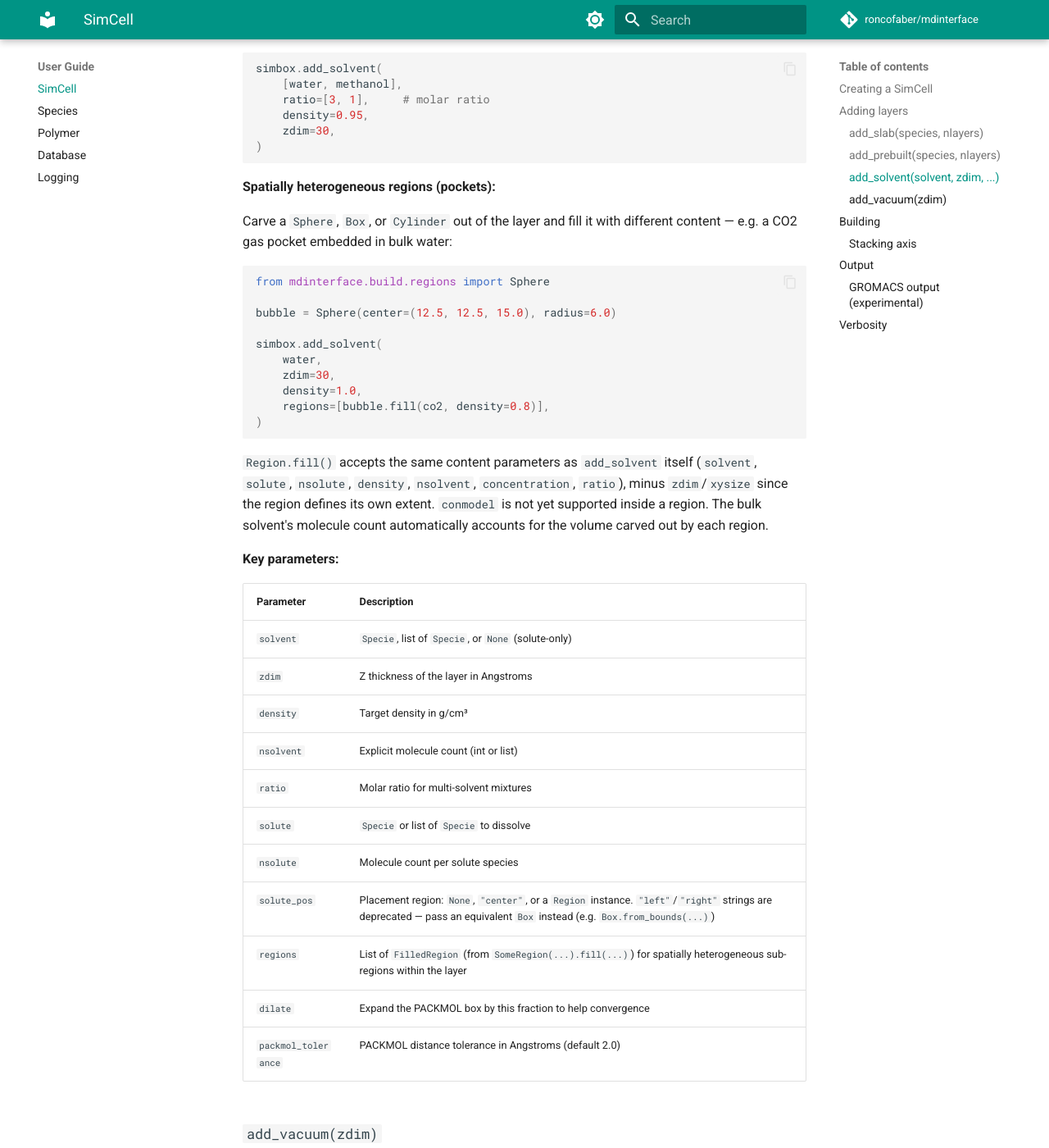
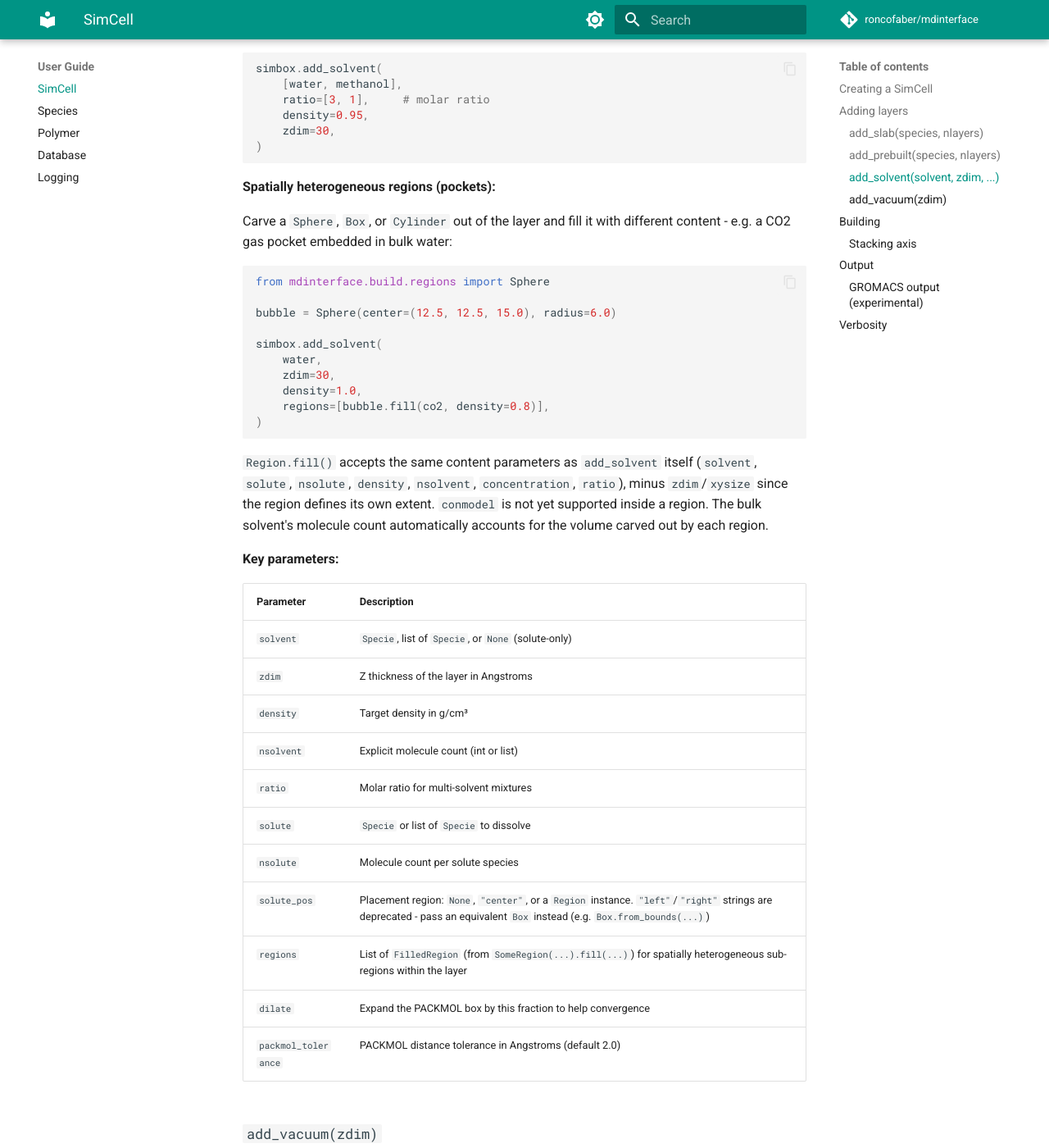
Before and after one commit to roncofaber/mdinterface, an MkDocs documentation site: the page built from docs/guide/simcell.md, in a window 1280 px wide and 1400 px high, scrolled down 1780 px. Shown: the whole window at 82% size. Built offline with MkDocs 1.6.1 and Material for MkDocs 9.7.7, drawn with Linux system fonts in a browser that asks for light colours; comment, search, counter and statistics services are not loaded.

````diff
--- a/docs/guide/simcell.md
+++ b/docs/guide/simcell.md
@@ -75,7 +75,7 @@ simbox.add_solvent(
 
 **Spatially heterogeneous regions (pockets):**
 
-Carve a `Sphere`, `Box`, or `Cylinder` out of the layer and fill it with different content — e.g.
+Carve a `Sphere`, `Box`, or `Cylinder` out of the layer and fill it with different content - e.g.
 a CO2 gas pocket embedded in bulk water:
 
 ```python
@@ -107,7 +107,7 @@ molecule count automatically accounts for the volume carved out by each region.
 | `ratio` | Molar ratio for multi-solvent mixtures |
 | `solute` | `Specie` or list of `Specie` to dissolve |
 | `nsolute` | Molecule count per solute species |
-| `solute_pos` | Placement region: `None`, `"center"`, or a `Region` instance. `"left"`/`"right"` strings are deprecated — pass an equivalent `Box` instead (e.g. `Box.from_bounds(...)`) |
+| `solute_pos` | Placement region: `None`, `"center"`, or a `Region` instance. `"left"`/`"right"` strings are deprecated - pass an equivalent `Box` instead (e.g. `Box.from_bounds(...)`) |
 | `regions` | List of `FilledRegion` (from `SomeRegion(...).fill(...)`) for spatially heterogeneous sub-regions within the layer |
 | `dilate` | Expand the PACKMOL box by this fraction to help convergence |
 | `packmol_tolerance` | PACKMOL distance tolerance in Angstroms (default 2.0) |
````
